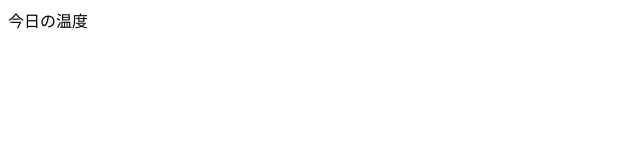
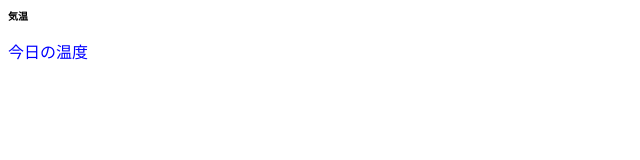
Before and after one commit to kinghomura/Arduino, a plain HTML site: page index.html in a window 1280 px wide. Shown: the whole page, without its empty margins (0-640 px from the left). Drawn offline with Linux system fonts and the light colour scheme.

Commit message:
added css file

```diff
--- a/index.html
+++ b/index.html
@@ -1,10 +1,14 @@
 <!DOCTYPE>
 <html lang="jp">
 <head>
+  <meta charaset="utf-8">
+  <link rel="stylesheet" href="style.css">
+  <title> temp checker </title>
 </head>
 
 
 <body>
+  <h1>気温</h1>
 
   <p>今日の温度</p>
 </body>
--- /dev/null
+++ b/style.css
@@ -0,0 +1,9 @@
+@charset "utf-8";
+
+p{
+  color: blue;
+}
+
+h1{
+  font-size:  10px;
+}
```
